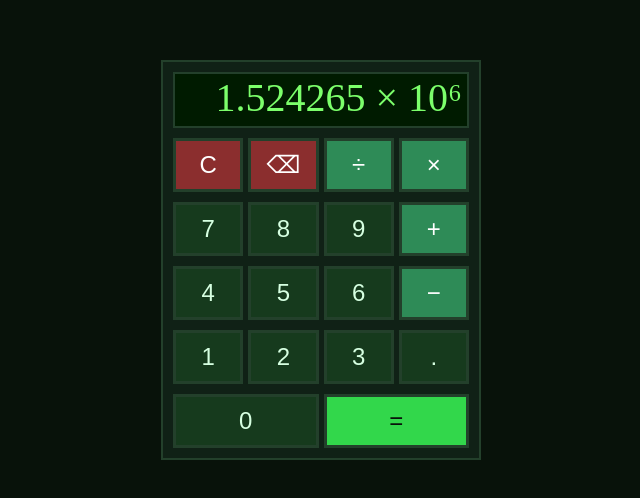
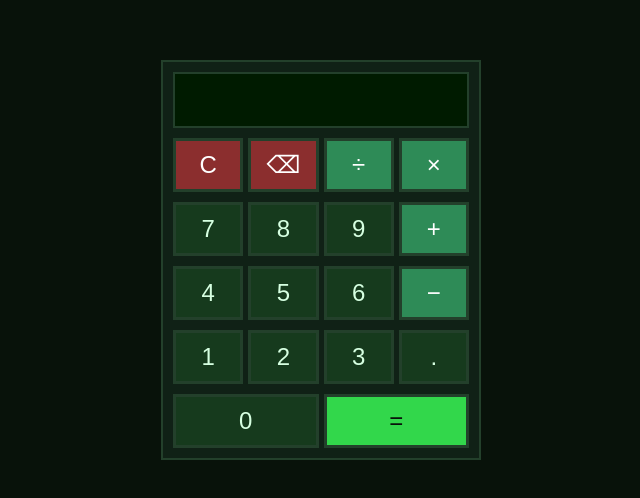
Before and after one commit to aeochoa99/odin-calculator, a plain HTML site: page index.html in a window 1280 px wide. Shown: the part 140-638 px from the top of the page, without its empty margins (319-959 px from the left). Drawn offline with Linux system fonts and the light colour scheme.

Commit message:
Remove display placeholder text

```diff
--- a/index.html
+++ b/index.html
@@ -10,7 +10,7 @@
     <div class="main">
         <div class="calc-container">
             <div class="display">
-                <p id="result">1.524265 × 10⁶</p>
+                <p id="result"></p>
             </div>
             <div class="buttons">
                 <div class="row-1">
```
